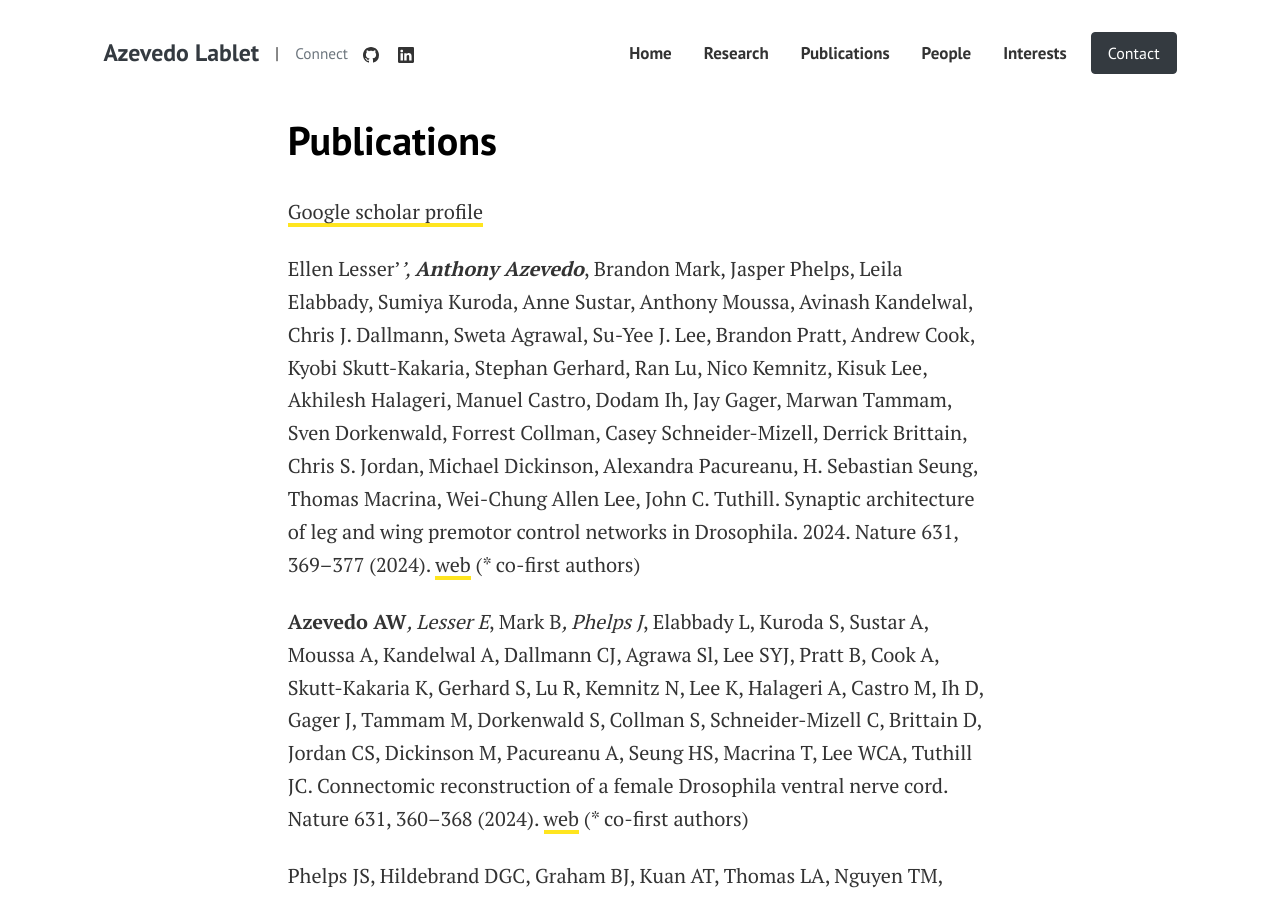
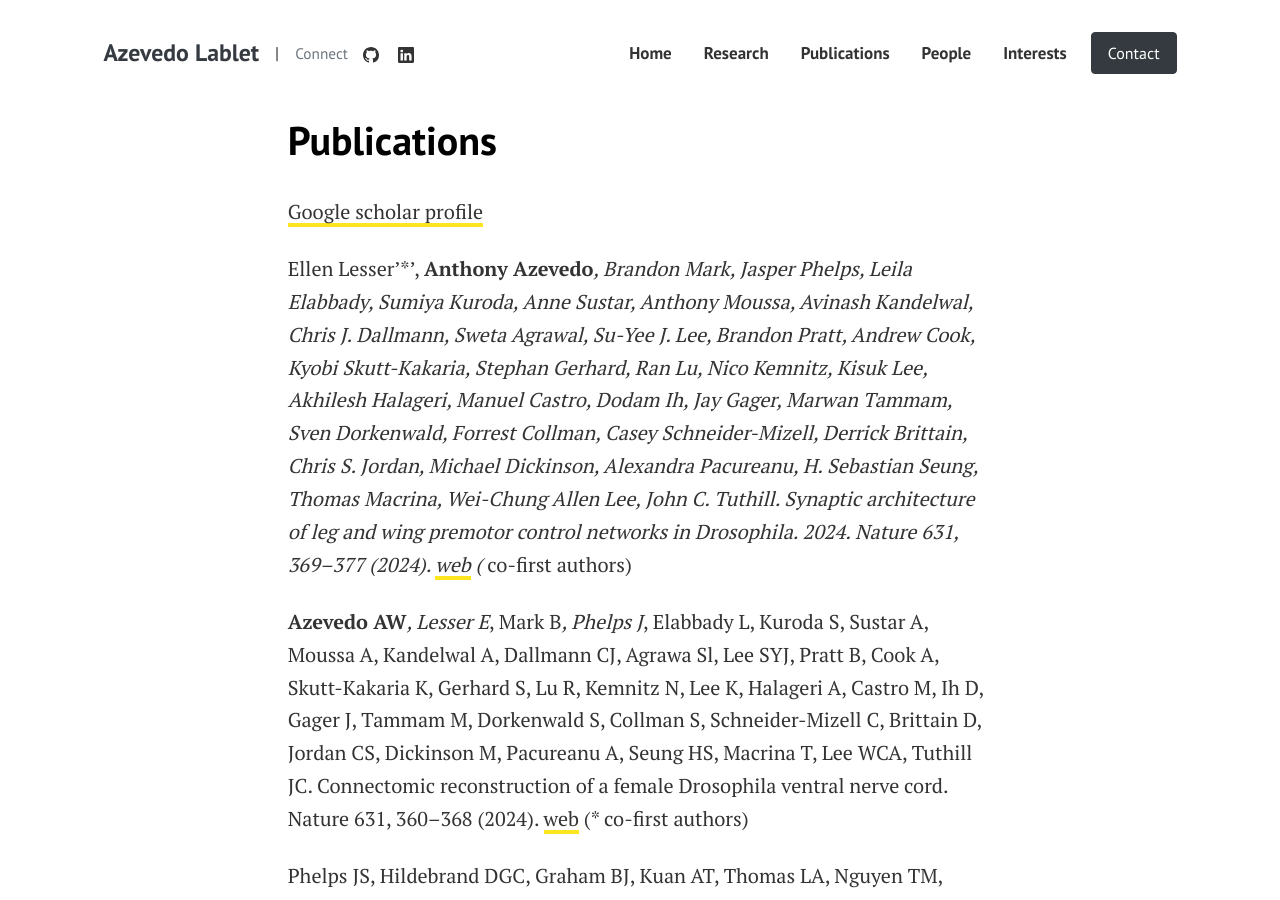
Before and after one commit to tony-azevedo/tony-azevedo.github.io, a Jekyll site: the page built from publications.md, in a window 1280 px wide and 900 px high. Built offline with Jekyll 4.4.1, drawn with Linux system fonts in a browser that asks for light colours.

```diff
--- a/publications.md
+++ b/publications.md
@@ -6,7 +6,7 @@ permalink: /publications/
 
 [Google scholar profile](https://scholar.google.com/citations?user=LlgU5PUAAAAJ&hl=en&oi=ao)
 
-Ellen Lesser'*', **Anthony Azevedo***, Brandon Mark, Jasper Phelps, Leila Elabbady, Sumiya Kuroda, Anne Sustar, Anthony Moussa, Avinash Kandelwal, Chris J. Dallmann, Sweta Agrawal, Su-Yee J. Lee, Brandon Pratt, Andrew Cook, Kyobi Skutt-Kakaria, Stephan Gerhard, Ran Lu, Nico Kemnitz, Kisuk Lee, Akhilesh Halageri, Manuel Castro, Dodam Ih, Jay Gager, Marwan Tammam, Sven Dorkenwald, Forrest Collman, Casey Schneider-Mizell, Derrick Brittain, Chris S. Jordan, Michael Dickinson, Alexandra Pacureanu, H. Sebastian Seung, Thomas Macrina, Wei-Chung Allen Lee, John C. Tuthill. Synaptic architecture of leg and wing premotor control networks in Drosophila. 2024. Nature 631, 369–377 (2024). [web](https://doi.org/10.1038/s41586-024-07600-z )
+Ellen Lesser'\*', **Anthony Azevedo***, Brandon Mark, Jasper Phelps, Leila Elabbady, Sumiya Kuroda, Anne Sustar, Anthony Moussa, Avinash Kandelwal, Chris J. Dallmann, Sweta Agrawal, Su-Yee J. Lee, Brandon Pratt, Andrew Cook, Kyobi Skutt-Kakaria, Stephan Gerhard, Ran Lu, Nico Kemnitz, Kisuk Lee, Akhilesh Halageri, Manuel Castro, Dodam Ih, Jay Gager, Marwan Tammam, Sven Dorkenwald, Forrest Collman, Casey Schneider-Mizell, Derrick Brittain, Chris S. Jordan, Michael Dickinson, Alexandra Pacureanu, H. Sebastian Seung, Thomas Macrina, Wei-Chung Allen Lee, John C. Tuthill. Synaptic architecture of leg and wing premotor control networks in Drosophila. 2024. Nature 631, 369–377 (2024). [web](https://doi.org/10.1038/s41586-024-07600-z )
 (* co-first authors)
 
 **Azevedo AW***, Lesser E*, Mark B*, Phelps J*, Elabbady L, Kuroda S, Sustar A, Moussa A, Kandelwal A, Dallmann CJ, Agrawa Sl, Lee SYJ, Pratt B, Cook A, Skutt-Kakaria K, Gerhard S, Lu R, Kemnitz N, Lee K, Halageri A, Castro M, Ih D, Gager J, Tammam M, Dorkenwald S, Collman S, Schneider-Mizell C, Brittain D, Jordan CS, Dickinson M, Pacureanu A, Seung HS, Macrina T, Lee WCA, Tuthill JC. Connectomic reconstruction of a female Drosophila ventral nerve cord. Nature 631, 360–368 (2024). [web](https://doi.org/10.1038/s41586-024-07389-x )
```
